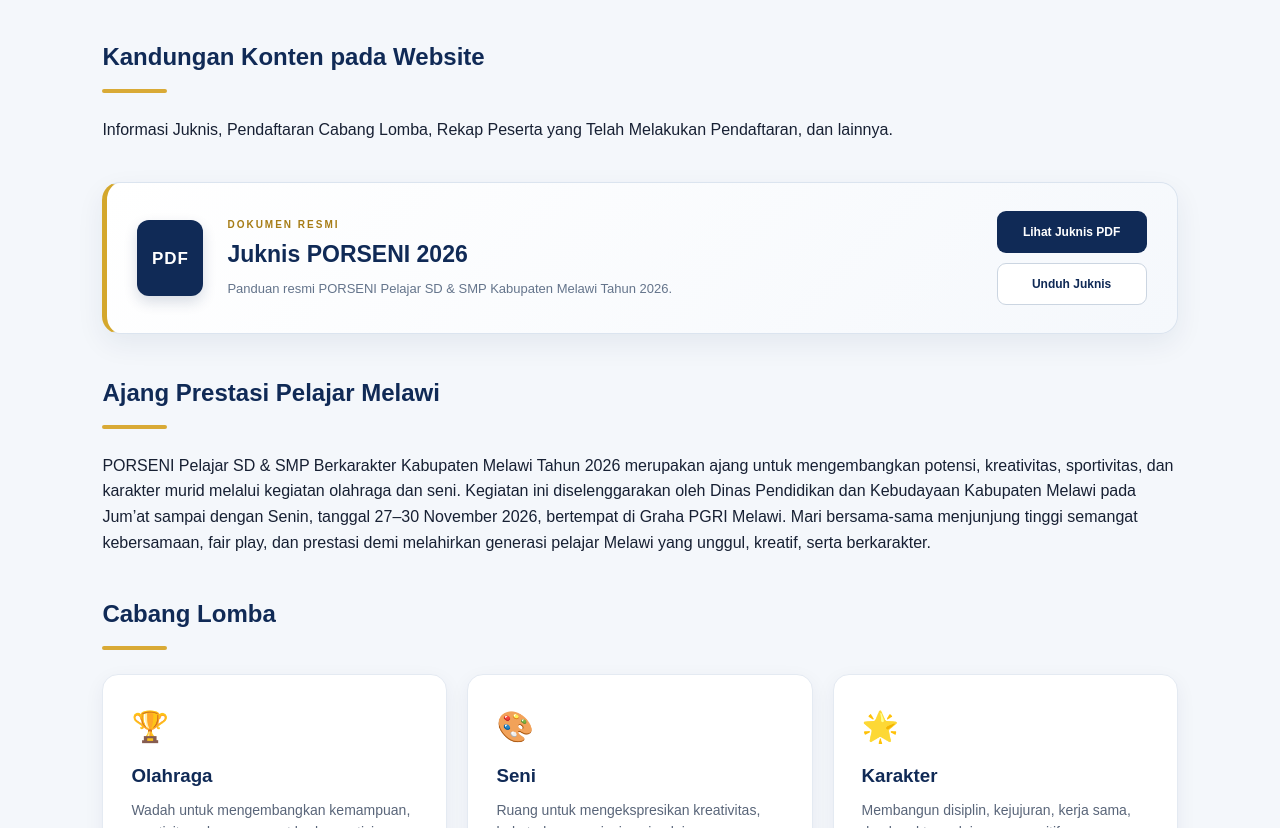
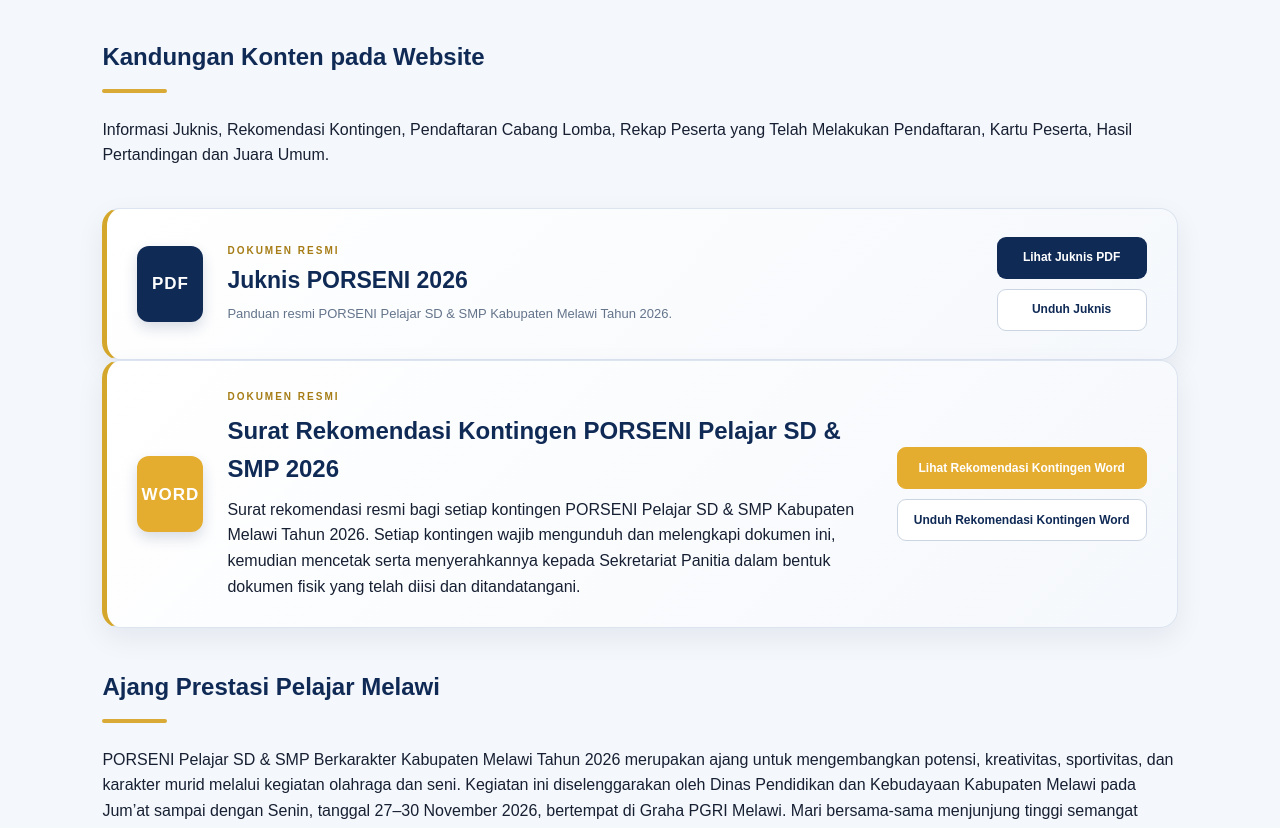
Before and after one commit to pkpgrimelawi2025-ui/website-porseni-pelajar-melawi, a plain HTML site: page index.html in a window 1280 px wide. Shown: the part 509-1337 px from the top of the page. Drawn offline with Linux system fonts and the light colour scheme.

Commit message:
Add files via upload

```diff
--- a/index.html
+++ b/index.html
@@ -1101,6 +1101,32 @@ img {
             }
         }
 
+        /* ==========================================
+        REKOMENDASI KONTINGEN PORSENI 2026
+        ========================================== */
+
+        /* Kotak ikon WORD */
+        .rekomendasi-icon {
+            background-color: #E5AD2F;
+            color: #ffffff;
+            font-size: 17px;
+            font-weight: 900;
+            letter-spacing: 1px;
+        }
+
+        /* Tombol Lihat Rekomendasi Kontingen Word */
+        .rekomendasi-btn-primary {
+            background-color: #E5AD2F;
+            border-color: #E5AD2F;
+            color: #ffffff;
+        }
+
+        .rekomendasi-btn-primary:hover {
+            background-color: #C99420;
+            border-color: #C99420;
+            color: #ffffff;
+        }
+
     </style>
 
 <link rel="stylesheet" href="css/rekap-pendaftaran.css">
@@ -1173,7 +1199,7 @@ img {
             <div class="garis"></div>
 
             <p>
-                Informasi Juknis, Pendaftaran Cabang Lomba, Rekap Peserta yang Telah Melakukan Pendaftaran, dan lainnya.
+                Informasi Juknis, Rekomendasi Kontingen, Pendaftaran Cabang Lomba, Rekap Peserta yang Telah Melakukan Pendaftaran, Kartu Peserta, Hasil Pertandingan dan Juara Umum.
             </p>
         </section>
 
@@ -1212,6 +1238,56 @@ img {
                     </a>
                 </div>
             </div>
+
+            <!-- REKOMENDASI KONTINGEN -->
+            <div class="juknis-card rekomendasi-card">
+
+                <div class="juknis-icon rekomendasi-icon">
+                    WORD
+                </div>
+
+                <div class="juknis-content">
+                    <div class="juknis-label">DOKUMEN RESMI</div>
+
+                    <h2>
+                        Surat Rekomendasi Kontingen PORSENI Pelajar SD & SMP 2026
+                    </h2>
+
+                    <p>
+                        Surat rekomendasi resmi bagi setiap kontingen PORSENI
+                        Pelajar SD & SMP Kabupaten Melawi Tahun 2026.
+                        Setiap kontingen wajib mengunduh dan melengkapi dokumen
+                        ini, kemudian mencetak serta menyerahkannya kepada
+                        Sekretariat Panitia dalam bentuk dokumen fisik yang
+                        telah diisi dan ditandatangani.
+                    </p>
+                </div>
+
+                <div class="juknis-actions">
+
+                    <!-- LIHAT DOKUMEN WORD -->
+                    <a
+                        class="juknis-btn juknis-btn-primary rekomendasi-btn-primary"
+                        href="https://view.officeapps.live.com/op/view.aspx?src=https%3A%2F%2Fpkpgrimelawi2025-ui.github.io%2Fwebsite-porseni-pelajar-melawi%2Fdokumen%2Fsurat-rekomendasi-kontingen-porseni-2026.docx"
+                        target="_blank"
+                        rel="noopener noreferrer"
+                    >
+                        Lihat Rekomendasi Kontingen Word
+                    </a>
+
+                    <!-- UNDUH DOKUMEN WORD -->
+                    <a
+                        class="juknis-btn juknis-btn-secondary"
+                        href="dokumen/surat-rekomendasi-kontingen-porseni-2026.docx"
+                        download="Surat-Rekomendasi-Kontingen-PORSENI-2026.docx"
+                    >
+                        Unduh Rekomendasi Kontingen Word
+                    </a>
+
+                </div>
+
+            </div>
+            <!-- AKHIR REKOMENDASI KONTINGEN -->
         </section>
 
         <section class="konten" id="tentang">
```
Also changed, not shown: 1 other file.
